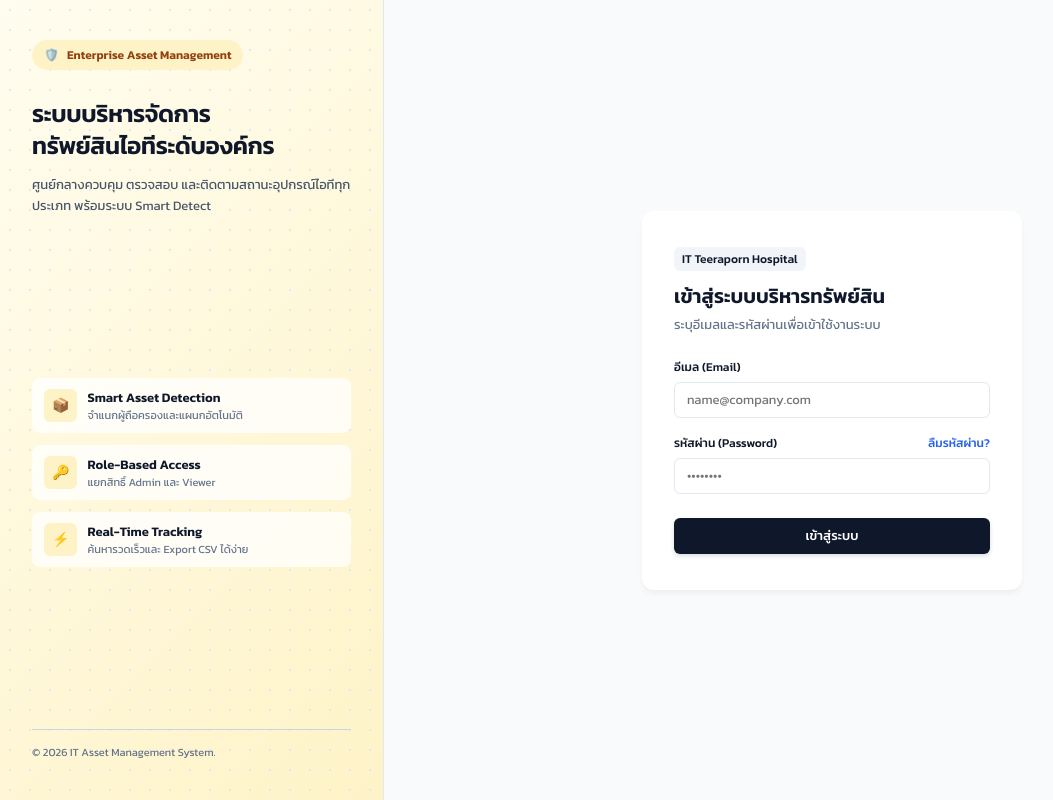
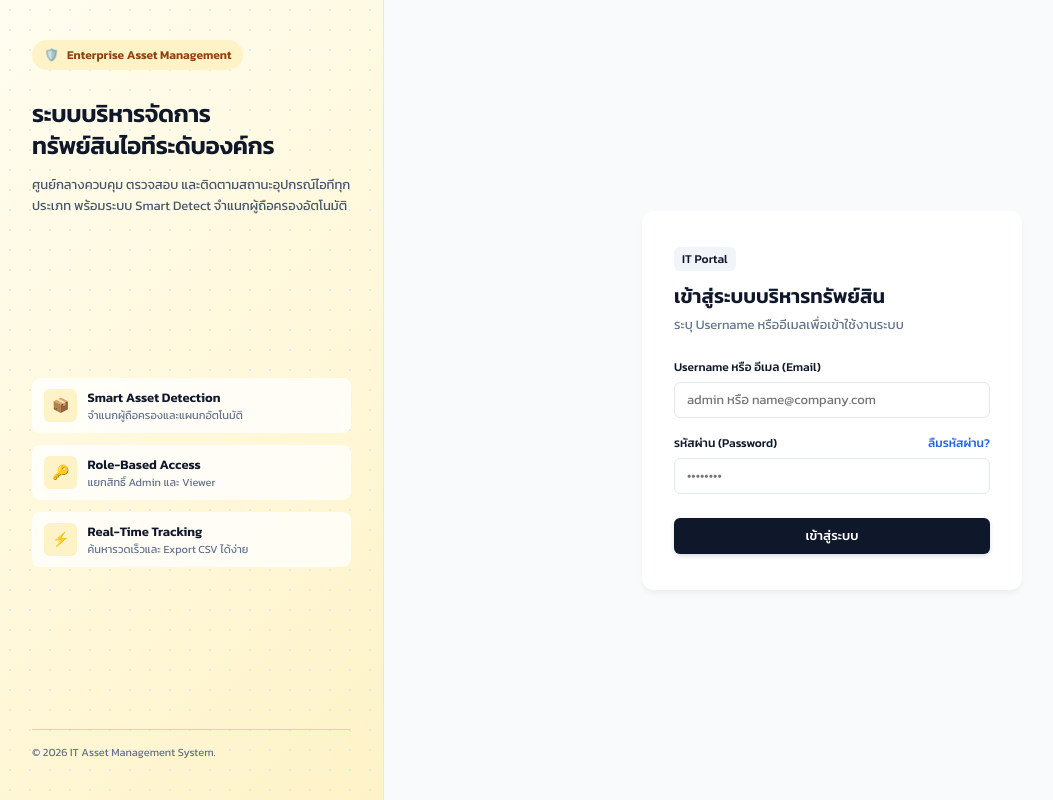
Before and after one commit to 5yhjj4cb24-oss/it-asset-management, a React (Vite) app: page / in a window 1280 px wide. Shown: the whole page, without its empty margins (0-1053 px from the left). Built offline with nearby package versions, Linux system fonts and the light colour scheme.

Commit message:
Update UI

```diff
--- a/src/App.jsx
+++ b/src/App.jsx
@@ -4,6 +4,7 @@ import { supabase } from './supabaseClient'
 import './App.css'
 
 const PAGE_SIZE = 20
+const DEFAULT_DOMAIN = '@gmail.com' // 💡 สามารถเปลี่ยนเป็นโดเมนอีเมลองค์กรของคุณได้ที่นี่
 
 // 🔍 ตรวจจับ "ชื่อคน"
 function isPersonName(text) {
@@ -202,7 +203,6 @@ function App() {
     const { data: { subscription } } = supabase.auth.onAuthStateChange((event, session) => {
       setSession(session)
 
-      // ดักจับ Event เมื่อเปิดเว็บมาจากลิงก์ในอีเมลรีเซ็ตรหัสผ่าน
       if (event === 'PASSWORD_RECOVERY') {
         setIsResettingPassword(true)
       }
@@ -245,11 +245,19 @@ function App() {
     }
   }
 
+  // 🔐 ฟังก์ชัน Login รองรับทั้ง Email และ Username สั้นๆ
   async function handleLogin(e) {
     e.preventDefault()
     setAuthLoading(true)
+
+    let formattedEmail = loginEmail.trim()
+    // หากพิมพ์เฉพาะ Username (ไม่มี @) ระบบจะแอบเติม DEFAULT_DOMAIN ให้อัตโนมัติ
+    if (!formattedEmail.includes('@')) {
+      formattedEmail = `${formattedEmail}${DEFAULT_DOMAIN}`
+    }
+
     const { error } = await supabase.auth.signInWithPassword({
-      email: loginEmail,
+      email: formattedEmail,
       password: loginPassword,
     })
 
@@ -262,14 +270,19 @@ function App() {
   // 🔑 ส่งอีเมลขอลิงก์รีเซ็ตรหัสผ่าน
   async function handleSendResetEmail(e) {
     e.preventDefault()
-    if (!resetEmail.trim()) {
-      alert('กรุณากรอกอีเมล')
+    let targetEmail = resetEmail.trim()
+    if (!targetEmail) {
+      alert('กรุณากรอกอีเมลหรือ Username')
       return
+    }
+
+    if (!targetEmail.includes('@')) {
+      targetEmail = `${targetEmail}${DEFAULT_DOMAIN}`
     }
 
     setAuthLoading(true)
     try {
-      const { error } = await supabase.auth.resetPasswordForEmail(resetEmail.trim(), {
+      const { error } = await supabase.auth.resetPasswordForEmail(targetEmail, {
         redirectTo: window.location.origin
       })
 
@@ -342,9 +355,14 @@ function App() {
   // ➕ ฟังก์ชันสร้าง User ใหม่สิทธิ์ Viewer
   async function handleAddViewerUser(e) {
     e.preventDefault()
-    if (!newUserEmail.trim() || !newUserPassword.trim()) {
-      alert('กรุณากรอกอีเมลและรหัสผ่านให้ครบถ้วน')
+    let formattedUserEmail = newUserEmail.trim()
+    if (!formattedUserEmail || !newUserPassword.trim()) {
+      alert('กรุณากรอกอีเมล/Username และรหัสผ่านให้ครบถ้วน')
       return
+    }
+
+    if (!formattedUserEmail.includes('@')) {
+      formattedUserEmail = `${formattedUserEmail}${DEFAULT_DOMAIN}`
     }
 
     if (newUserPassword.length < 6) {
@@ -359,13 +377,13 @@ function App() {
 
       const tempClient = createClient(supabaseUrl, supabaseAnonKey, { auth: { persistSession: false } })
       const { error } = await tempClient.auth.signUp({
-        email: newUserEmail.trim(),
+        email: formattedUserEmail,
         password: newUserPassword.trim(),
       })
 
       if (error) throw error
 
-      alert(`เพิ่มผู้ใช้งาน "${newUserEmail}" สิทธิ์ Viewer เรียบร้อยแล้ว!`)
+      alert(`เพิ่มผู้ใช้งาน "${formattedUserEmail}" สิทธิ์ Viewer เรียบร้อยแล้ว!`)
       setNewUserEmail('')
       setNewUserPassword('')
       loadProfilesList()
@@ -788,7 +806,7 @@ function App() {
             </h1>
 
             <p style={{ color: '#475569', fontSize: '13px', lineHeight: 1.6, fontWeight: 400 }}>
-              ศูนย์กลางควบคุม ตรวจสอบ และติดตามสถานะอุปกรณ์ไอทีทุกประเภท พร้อมระบบ Smart Detect
+              ศูนย์กลางควบคุม ตรวจสอบ และติดตามสถานะอุปกรณ์ไอทีทุกประเภท พร้อมระบบ Smart Detect จำแนกผู้ถือครองอัตโนมัติ
             </p>
           </div>
 
@@ -843,25 +861,25 @@ function App() {
                     Password Recovery
                   </div>
                   <h2 style={{ fontSize: '20px', fontWeight: 600, color: '#0f172a', margin: 0 }}>ลืมรหัสผ่าน?</h2>
-                  <p style={{ fontSize: '13px', color: '#64748b', marginTop: '4px' }}>กรอกอีเมลของคุณเพื่อรับลิงก์สำหรับรีเซ็ตรหัสผ่าน</p>
+                  <p style={{ fontSize: '13px', color: '#64748b', marginTop: '4px' }}>กรอกอีเมล หรือ Username ของคุณเพื่อรับลิงก์รีเซ็ต</p>
                 </div>
 
                 {resetSent ? (
                   <div style={{ backgroundColor: '#f0fdf4', border: '1px solid #bbf7d0', padding: '16px', borderRadius: '8px', marginBottom: '16px' }}>
                     <div style={{ color: '#166534', fontWeight: 600, fontSize: '13px', marginBottom: '4px' }}>✉️ ส่งอีเมลเรียบร้อยแล้ว!</div>
                     <p style={{ color: '#15803d', fontSize: '12px', margin: 0, lineHeight: 1.5 }}>
-                      ระบบได้ส่งลิงก์รีเซ็ตรหัสผ่านไปยัง <strong>{resetEmail}</strong> แล้ว กรุณาเช็กกล่องข้อความในอีเมลของคุณ
+                      ระบบได้ส่งลิงก์รีเซ็ตรหัสผ่านไปยังอีเมลผู้ใช้เรียบร้อยแล้ว กรุณาเช็กกล่องข้อความของคุณ
                     </p>
                   </div>
                 ) : (
                   <form onSubmit={handleSendResetEmail} style={{ display: 'flex', flexDirection: 'column', gap: '16px' }}>
                     <div>
-                      <label style={{ fontSize: '12px', fontWeight: 500, color: '#0f172a', display: 'block', marginBottom: '6px' }}>อีเมล (Email)</label>
+                      <label style={{ fontSize: '12px', fontWeight: 500, color: '#0f172a', display: 'block', marginBottom: '6px' }}>อีเมล หรือ Username</label>
                       <input
-                        type="email"
+                        type="text"
                         value={resetEmail}
                         onChange={e => setResetEmail(e.target.value)}
-                        placeholder="name@company.com"
+                        placeholder="admin หรือ name@company.com"
                         required
                         style={{ width: '100%', height: '36px', padding: '0 12px', border: '1px solid #e2e8f0', borderRadius: '6px', fontSize: '13px', boxSizing: 'border-box', color: '#0f172a', outline: 'none' }}
                       />
@@ -907,20 +925,20 @@ function App() {
               <div>
                 <div style={{ marginBottom: '24px' }}>
                   <div style={{ backgroundColor: '#f1f5f9', color: '#0f172a', borderRadius: '6px', fontWeight: 500, padding: '3px 8px', fontSize: '12px', display: 'inline-block', marginBottom: '10px' }}>
-                  IT Teeraporn Hospital
+                    IT Portal
                   </div>
                   <h2 style={{ fontSize: '20px', fontWeight: 600, color: '#0f172a', margin: 0 }}>เข้าสู่ระบบบริหารทรัพย์สิน</h2>
-                  <p style={{ fontSize: '13px', color: '#64748b', marginTop: '4px' }}>ระบุอีเมลและรหัสผ่านเพื่อเข้าใช้งานระบบ</p>
+                  <p style={{ fontSize: '13px', color: '#64748b', marginTop: '4px' }}>ระบุ Username หรืออีเมลเพื่อเข้าใช้งานระบบ</p>
                 </div>
 
                 <form onSubmit={handleLogin} style={{ display: 'flex', flexDirection: 'column', gap: '16px' }}>
                   <div>
-                    <label style={{ fontSize: '12px', fontWeight: 500, color: '#0f172a', display: 'block', marginBottom: '6px' }}>อีเมล (Email)</label>
+                    <label style={{ fontSize: '12px', fontWeight: 500, color: '#0f172a', display: 'block', marginBottom: '6px' }}>Username หรือ อีเมล (Email)</label>
                     <input
-                      type="email"
+                      type="text"
                       value={loginEmail}
                       onChange={e => setLoginEmail(e.target.value)}
-                      placeholder="name@company.com"
+                      placeholder="admin หรือ name@company.com"
                       required
                       style={{ width: '100%', height: '36px', padding: '0 12px', border: '1px solid #e2e8f0', borderRadius: '6px', fontSize: '13px', boxSizing: 'border-box', color: '#0f172a', outline: 'none' }}
                     />
@@ -1182,7 +1200,7 @@ function App() {
             </button>
           </div>
 
-          {/* Controls Bar - Standardized 36px Height */}
+          {/* Controls Bar */}
           <div style={{ padding: '16px', display: 'flex', justifyContent: 'space-between', alignItems: 'center', flexWrap: 'wrap', gap: '12px', borderBottom: '1px solid #e2e8f0' }}>
             <div style={{ display: 'flex', alignItems: 'center', gap: '12px' }}>
               <span style={{ color: '#0f172a', fontWeight: 600, fontSize: '15px' }}>
@@ -1413,7 +1431,7 @@ function App() {
               )}
             </div>
           ) : (
-            /* 📋 CASE 2: ตารางมาตรฐานสมดุลสากล (Symmetrical Table, No Clipped Buttons) */
+            /* 📋 CASE 2: ตารางมาตรฐาน */
             <div style={{ overflowX: 'auto', width: '100%' }}>
               {loading ? (
                 <div style={{ padding: '30px', textAlign: 'center', color: '#64748b', fontWeight: 400 }}>กำลังดึงข้อมูล...</div>
@@ -1442,19 +1460,16 @@ function App() {
                           onClick={() => setSelectedAsset(item)}
                           style={{ backgroundColor: isResigned ? '#fff1f2' : 'transparent', borderBottom: '1px solid #f1f5f9', cursor: 'pointer', transition: 'background 0.15s' }}
                         >
-                          {/* ASSET NO */}
                           <td style={{ padding: '12px 16px', verticalAlign: 'middle', whiteSpace: 'nowrap' }}>
                             <span style={{ fontFamily: 'monospace', fontWeight: 600, fontSize: '13px', color: '#0f172a', backgroundColor: '#f1f5f9', padding: '4px 8px', borderRadius: '4px', display: 'inline-block' }}>
                               {item.asset_no || '-'}
                             </span>
                           </td>
 
-                          {/* ชื่ออุปกรณ์ */}
                           <td style={{ padding: '12px 16px', verticalAlign: 'middle', fontWeight: 500, color: '#0f172a', fontSize: '13px', overflow: 'hidden', textOverflow: 'ellipsis', whiteSpace: 'nowrap' }}>
                             {item.asset_name || '-'}
                           </td>
 
-                          {/* ผู้ถือครอง */}
                           <td style={{ padding: '12px 16px', verticalAlign: 'middle' }}>
                             <div style={{ display: 'flex', alignItems: 'center', gap: '8px', whiteSpace: 'nowrap', overflow: 'hidden', textOverflow: 'ellipsis' }}>
                               <span style={{ color: isResigned ? '#e11d48' : '#0f172a', fontWeight: 500, fontSize: '13px' }}>
@@ -1468,7 +1483,6 @@ function App() {
                             </div>
                           </td>
 
-                          {/* ลักษณะถือครอง */}
                           <td style={{ padding: '12px 16px', verticalAlign: 'middle', textAlign: 'center', whiteSpace: 'nowrap' }}>
                             {holderType === 'PERSON' ? (
                               <span style={{ backgroundColor: '#e0f2fe', color: '#0369a1', fontWeight: 600, fontSize: '11px', padding: '4px 10px', borderRadius: '20px', display: 'inline-flex', alignItems: 'center', gap: '4px' }}>
@@ -1481,21 +1495,18 @@ function App() {
                             )}
                           </td>
 
-                          {/* ประเภท */}
                           <td style={{ padding: '12px 16px', verticalAlign: 'middle', textAlign: 'center', whiteSpace: 'nowrap' }}>
                             <span style={{ color: '#334155', fontWeight: 500, fontSize: '12px' }}>
                               {item.type || '-'}
                             </span>
                           </td>
 
-                          {/* แผนก */}
                           <td style={{ padding: '12px 16px', verticalAlign: 'middle', textAlign: 'center', whiteSpace: 'nowrap' }}>
                             <span style={{ color: '#334155', fontWeight: 500, fontSize: '12px' }}>
                               {item.dept || '-'}
                             </span>
                           </td>
 
-                          {/* ปุ่มจัดการ */}
                           <td style={{ padding: '12px 16px', verticalAlign: 'middle', textAlign: 'center', whiteSpace: 'nowrap' }} onClick={(e) => e.stopPropagation()}>
                             {userRole === 'admin' ? (
                               <div style={{ display: 'inline-flex', gap: '6px', alignItems: 'center', justifyContent: 'center' }}>
@@ -1626,10 +1637,10 @@ function App() {
 
                 <form onSubmit={handleAddViewerUser} style={{ display: 'grid', gridTemplateColumns: '1fr 1fr auto', gap: '10px', alignItems: 'flex-end' }}>
                   <div>
-                    <label style={{ fontSize: '12px', color: '#64748b', display: 'block', marginBottom: '4px' }}>อีเมลผู้ใช้ *</label>
+                    <label style={{ fontSize: '12px', color: '#64748b', display: 'block', marginBottom: '4px' }}>Username หรือ อีเมล *</label>
                     <input
-                      type="email"
-                      placeholder="user@company.com"
+                      type="text"
+                      placeholder="user หรือ user@company.com"
                       value={newUserEmail}
                       onChange={e => setNewUserEmail(e.target.value)}
                       required
@@ -1859,7 +1870,7 @@ function App() {
         <div className="modal-overlay" onClick={() => setSelectedAsset(null)}>
           <div className="modal-card" onClick={(e) => e.stopPropagation()} style={{ maxWidth: '500px', borderRadius: '12px', boxShadow: '0 10px 25px -5px rgba(0, 0, 0, 0.1)' }}>
             <div className="modal-header" style={{ borderBottom: '1px solid #e2e8f0', padding: '16px 20px' }}>
-              <span style={{ fontSize: '16px', fontWeight: 600, color: '#0f172a' }}>📋 รายรายละเอียดทรัพย์สิน</span>
+              <span style={{ fontSize: '16px', fontWeight: 600, color: '#0f172a' }}>📋 รายละเอียดทรัพย์สิน</span>
               <button onClick={() => setSelectedAsset(null)} style={{ background: 'none', border: 'none', fontSize: '18px', cursor: 'pointer', color: '#64748b' }}>✕</button>
             </div>
 
```
